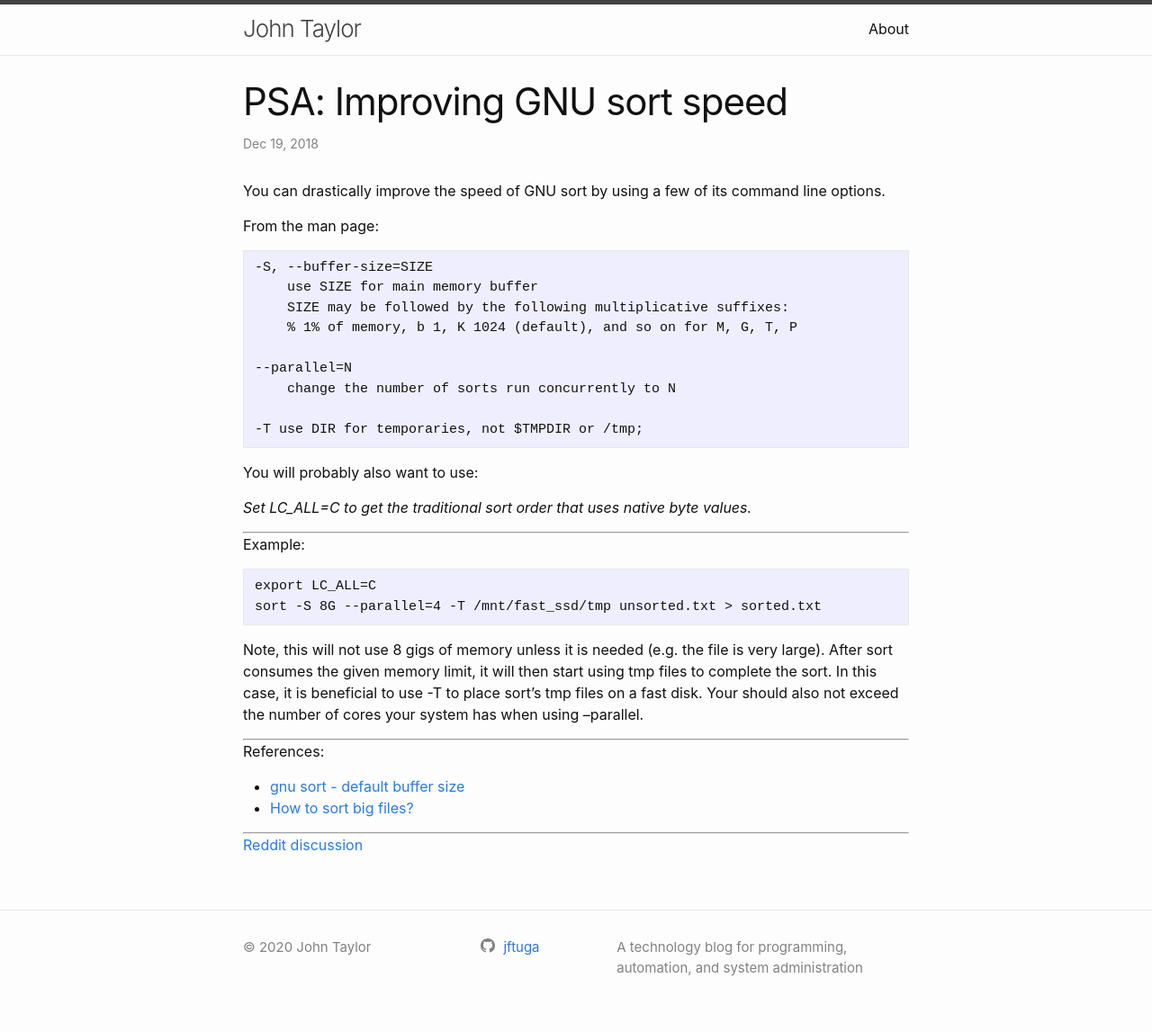
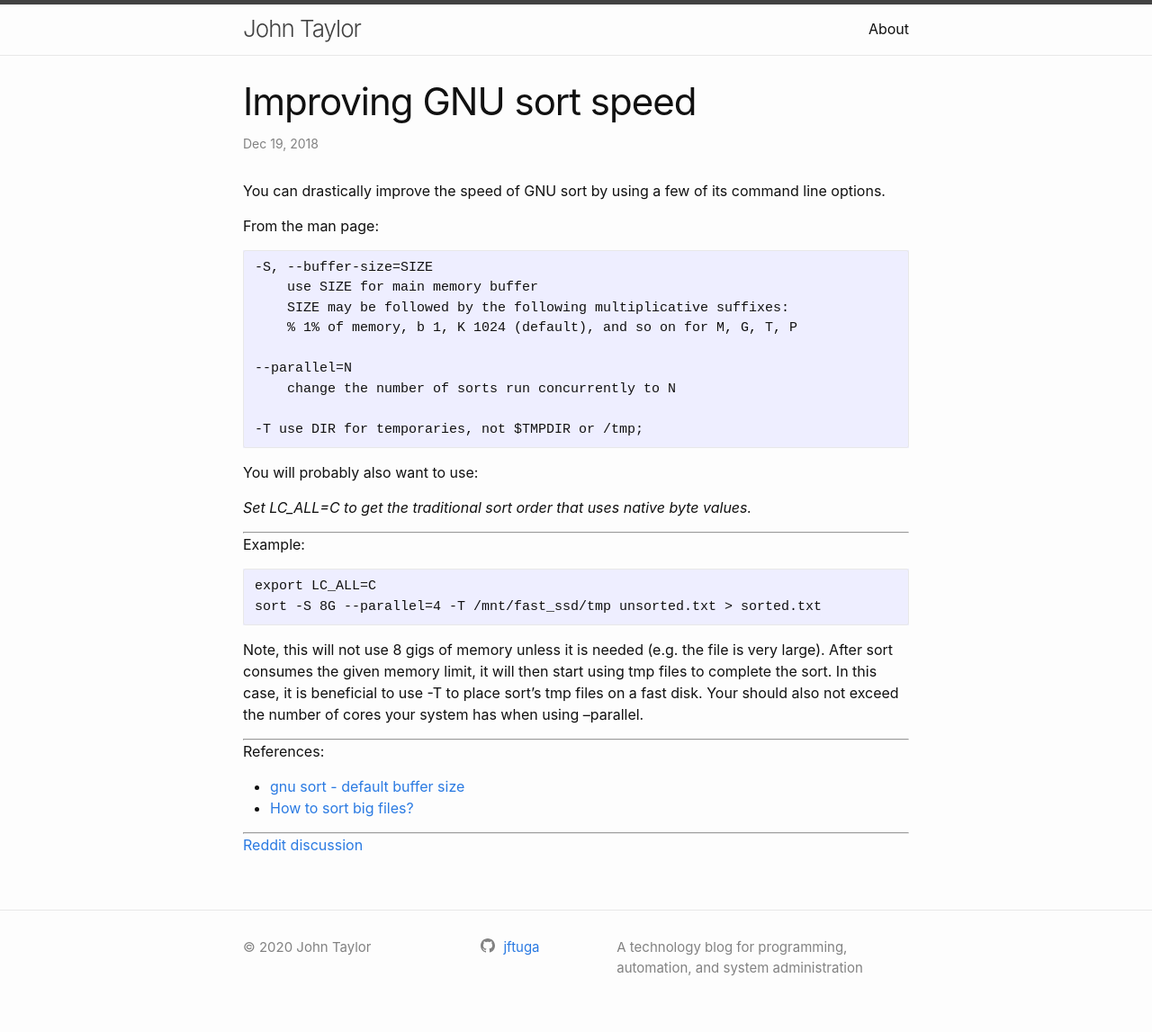
Before and after one commit to jftuga/blog, a Jekyll site: the page built from _posts/2018-12-19--Improving-GNU-sort-speed.md, in a window 1280 px wide. Shown: the whole page at 90% size. Built offline with Jekyll 4.4.1, drawn with Linux system fonts in a browser that asks for light colours.

Commit message:
title renamed

```diff
--- a/_posts/2018-12-19--PSA-Improving-GNU-sort-speed.md
+++ b/_posts/2018-12-19--Improving-GNU-sort-speed.md
@@ -1,8 +1,8 @@
 ---
 layout: post
-title: "PSA: Improving GNU sort speed"
+title: "Improving GNU sort speed"
 date: 2018-12-19 04:42:02 +0000
-categories: commandline
+categories: command-line
 ---
 
 You can drastically improve the speed of GNU sort by using a few of its command line options.
```
